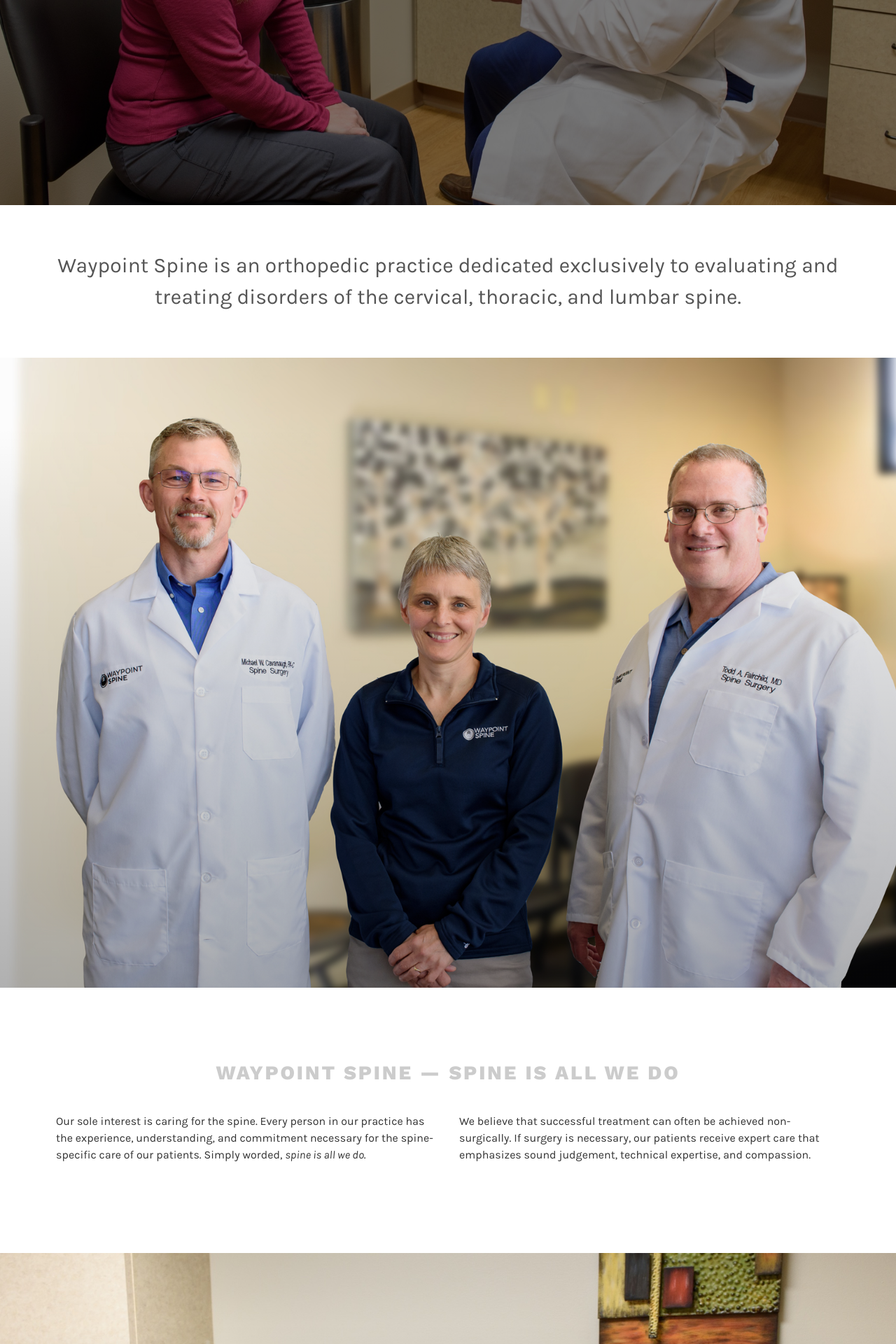
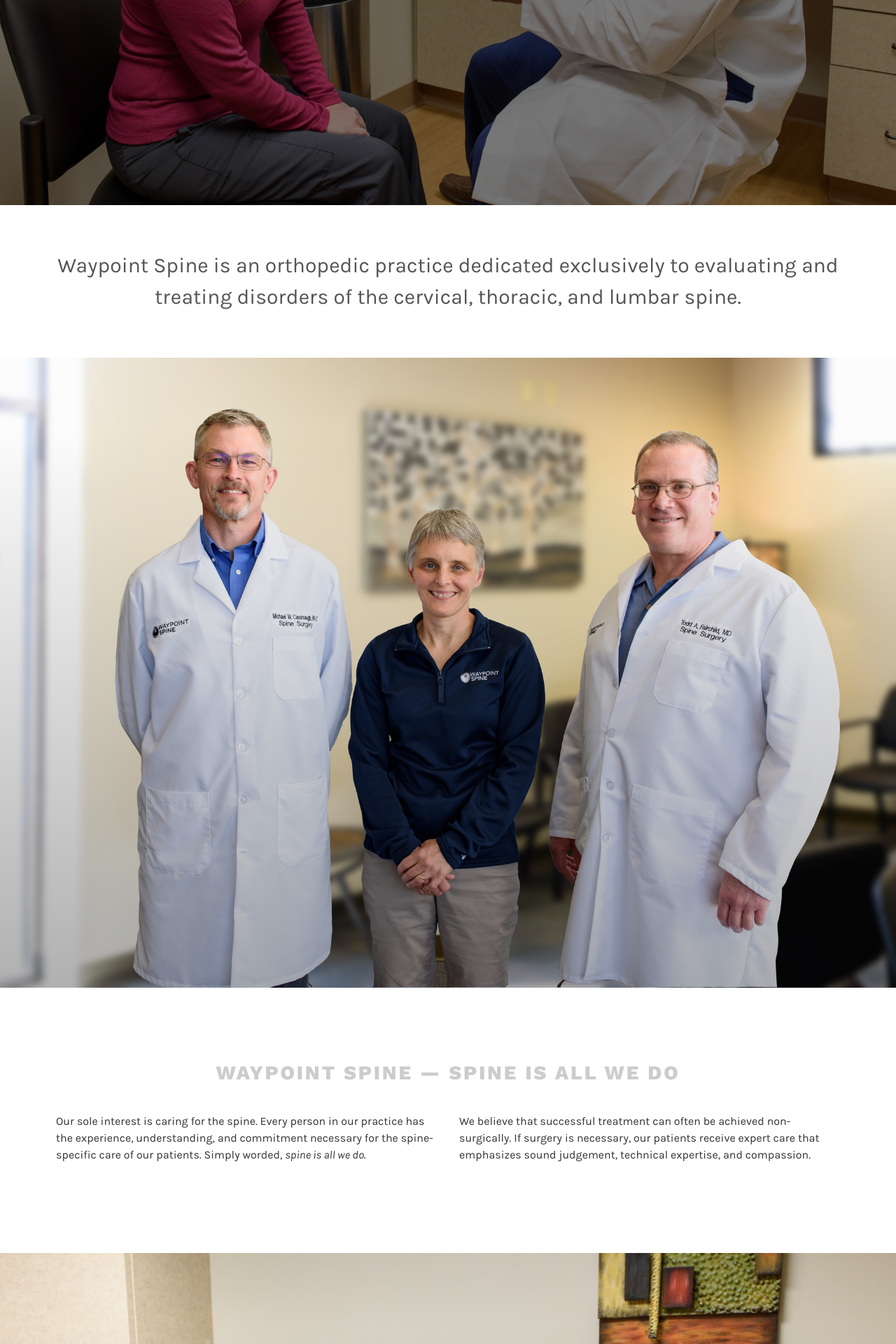
Before and after one commit to lfairchild/waypoint-spine, a Jekyll site: the page built from index.html, in a window 1280 px wide. Shown: the part 610-2530 px from the top of the page at 70% size. Built offline with Jekyll 4.4.1, drawn with Linux system fonts in a browser that asks for light colours.

Commit message:
Update index.html

```diff
--- a/index.html
+++ b/index.html
@@ -19,7 +19,7 @@ description: Waypoint Spine is an orthopedic practice dedicated to evaluating an
 	</span>
 
 
-	<div class="panel-image" style="background-image: url({{ "/assets/img/ed_Portrait-team-02b.jpg" | relative_url }});">
+	<div class="panel-image" style="background-image: url({{ "/assets/img/ed_Portrait-team-02.jpg" | relative_url }});">
 		<div class="panel-image-prop" style="padding-top: 60%"></div>
 	</div>
 
```
